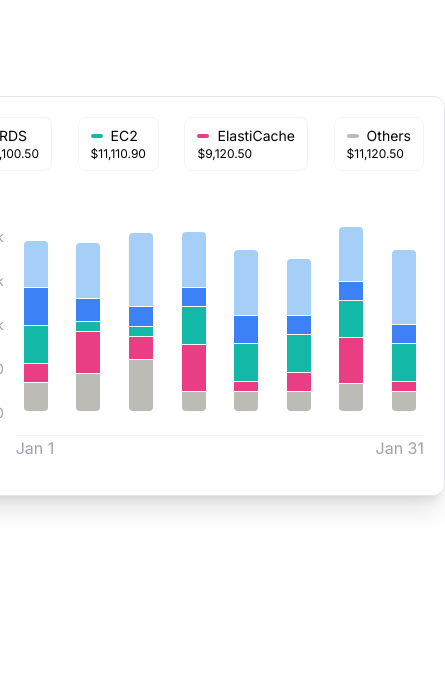
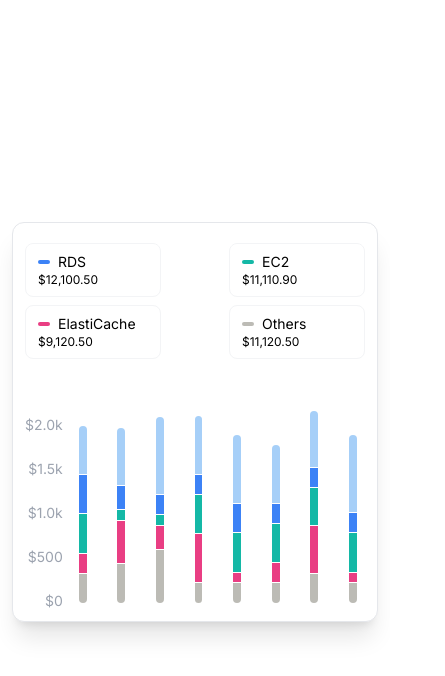
Before and after one commit to mdalamin3091/bar-chart-design, a Next.js app: page / in a window 390 px wide. Shown: the top 676 px of the page, 445 px wide, since content can reach past the window. Built offline with nearby package versions, Linux system fonts and the light colour scheme.

Commit message:
responsive problem solve

```diff
--- a/src/app/page.tsx
+++ b/src/app/page.tsx
@@ -15,7 +15,7 @@
     }
 
     return (
-        <main className="flex min-h-screen flex-col items-center justify-between p-24">
+        <main className="flex items-center justify-center min-h-screen">
             <Chart options={options} />
         </main>
     );
--- a/src/components/chart-body.tsx
+++ b/src/components/chart-body.tsx
@@ -10,10 +10,10 @@
 
 const ChartBody: FC<PropsType> = ({ chartData, yAxis }) => {
     return (
-        <div className="flex items-center gap-2 justify-between mb-4">
+        <div className="flex items-center gap-1 md:gap-2 justify-between mb-4">
             {chartData.map((data, idx) => (
                 <div
-                    className="h-[200px] hover:bg-gray-100 w-10 rounded-sm flex flex-col gap-[1px] p-2 transition-all ease-in duration-100 justify-end group/item relative"
+                    className="h-[200px] hover:bg-gray-100 w-5 md:w-10 rounded-sm flex flex-col gap-[1px] p-1 md:p-2 transition-all ease-in duration-100 justify-end group/item relative"
                     key={idx}
                 >
                     {data.item.map((dt, index, array) => (
@@ -22,8 +22,8 @@
                                 height: `${calculateHeight(dt.value, yAxis.max)}%`,
                                 backgroundColor: dt.color
                             }}
-                            className={`w-full h-10 ${index === 0 && "rounded-tl rounded-tr"
-                                } ${index === array.length - 1 && "rounded-bl rounded-br"
+                            className={`w-[65%] md:w-full h-10 ${index === 0 && "rounded-t animated-bar overflow-hidden"
+                                } ${index === array.length - 1 && "rounded-b"
                                 }`}
                             key={dt.id}
                         />
--- a/src/components/chart-header.tsx
+++ b/src/components/chart-header.tsx
@@ -7,13 +7,13 @@
 
 const ChartHeader: FC<PropsType> = ({ legendData }) => {
     return (
-        <div className="flex items-center justify-between mb-4">
+        <div className="flex items-center justify-between mb-4 gap-2 flex-wrap">
             {legendData.map((dt) => (
                 <div
                     key={dt.id}
-                    className="px-3 py-2 border border-gray-100 rounded-lg"
+                    className="px-3 py-2 border border-gray-100 rounded-lg basis-[40%] md:basis-auto"
                 >
-                    <div className="flex items-center justify-start gap-2">
+                    <div className="flex items-center justify-start gap-2 w-full">
                         <span style={{ backgroundColor: dt.color }} className="w-3 h-1 rounded-md"></span>
                         <p className="text-sm">{dt.title}</p>
                     </div>
--- a/src/components/chart.tsx
+++ b/src/components/chart.tsx
@@ -17,9 +17,8 @@
 const Chart: FC<PropsType> = ({ options }) => {
     const { chartData, legendData, yAxis } = options;
     return (
-        <div className="flex items-center justify-center max-w-[700px] ">
-            <div className="bg-white shadow-xl h-[400px] w-[500px] px-5 rounded-xl border border-gray-200 p-5">
-
+        <div className="flex items-center justify-center max-w-[700px] px-3 md:px-6 w-auto">
+            <div className="bg-white shadow-xl h-[400px] max-w-[400px] md:max-w-[500px] w-auto px-3 md:px-5 rounded-xl border border-gray-200 p-5 overflow-hidden">
                 {/* chart header */}
                 {legendData && <ChartHeader legendData={legendData} />}
                 <div className="flex gap-3 mt-5 items-end h-[75%]">
```
Also changed, not shown: src/app/globals.css (+20 -23 lines).
